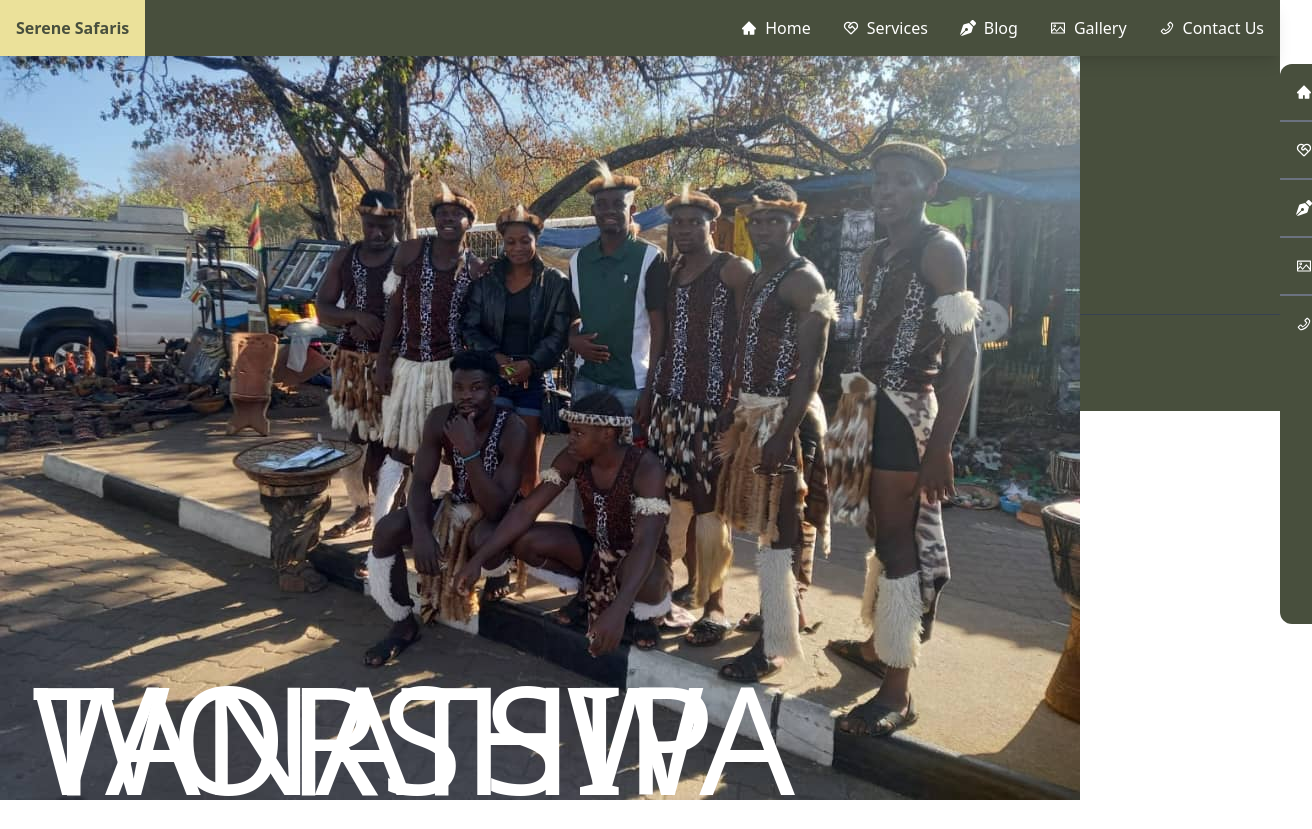
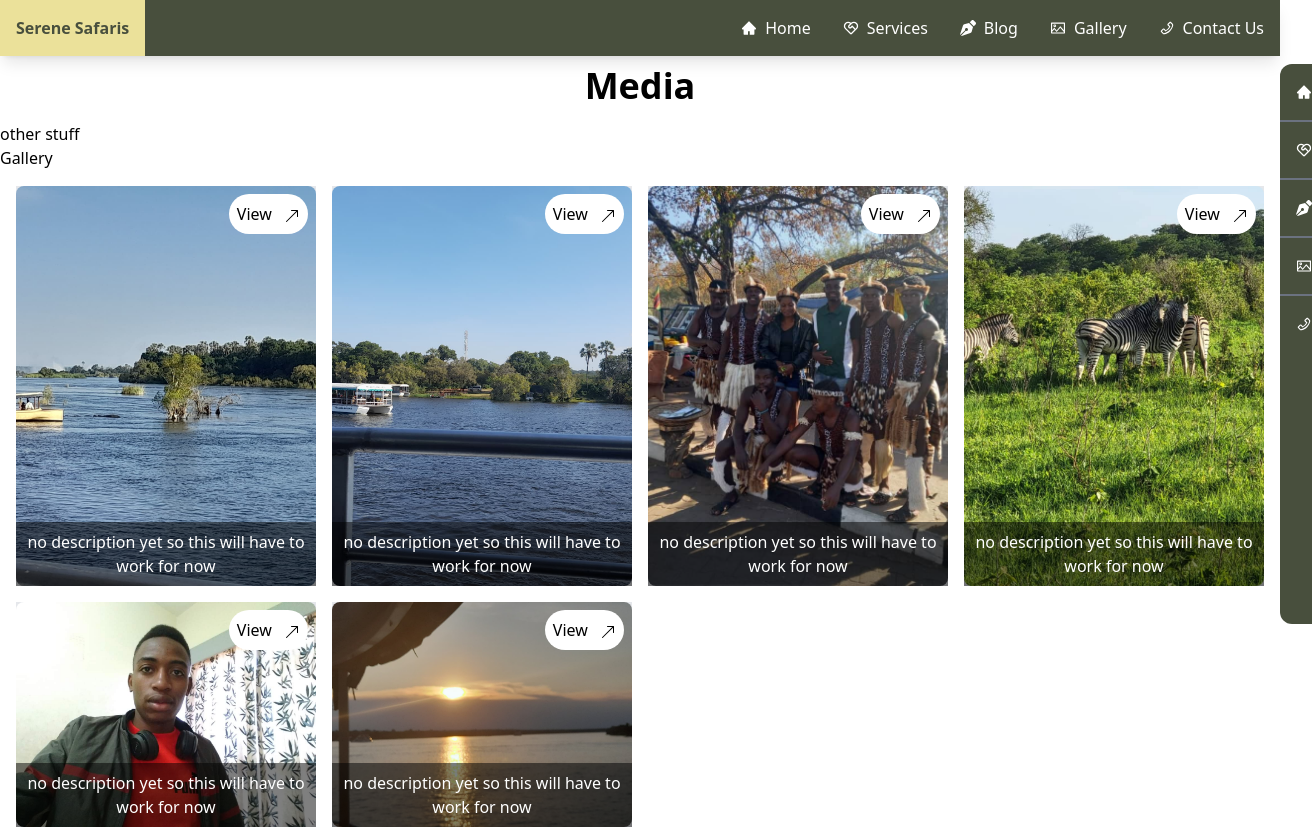
Before and after one commit to PixelCrafte/serene, a Next.js app: page /gallery in a window 1280 px wide. Shown: the top 829 px of the page, 1312 px wide, since content can reach past the window. Before the commit the page ends 800 px from the top, so only its background shows below. Built offline with nearby package versions, Linux system fonts and the light colour scheme.

Commit message:
gallery section added

```diff
--- /dev/null
+++ b/src/app/gallery/Gallery.jsx
@@ -0,0 +1,53 @@
+import dynamic from 'next/dynamic';
+
+const ImageFull = dynamic(() => import('./imageFull'), { ssr: false });
+
+const Gallery = () => {
+  const images = [
+    {
+      src: 'bg-1.jpg',
+      description: 'no description yet so this will have to work for now',
+    },
+    {
+      src: 'boat.jpg',
+      description: 'no description yet so this will have to work for now',
+    },
+    {
+      src: 'culture.jpg',
+      description: 'no description yet so this will have to work for now',
+    },
+    {
+      src: 'zebras.jpg',
+      description: 'no description yet so this will have to work for now',
+    },
+    {
+      src: 'worship.jpg',
+      description: 'no description yet so this will have to work for now',
+    },
+    {
+      src: 'sunset.jpg',
+      description: 'no description yet so this will have to work for now',
+    },
+  ];
+
+  return (
+    <section>
+      <div className="grid grid-cols-1 sm:grid-cols-2 md:grid-cols-3 lg:grid-cols-4 gap-4 p-4">
+        {images.map((image, index) => (
+          <div key={index} className="relative overflow-hidden bg-gray-200">
+            <img
+              src={'/images/' + image.src}
+              className="w-full h-full object-cover transform transition-transform duration-300 hover:scale-110 rounded-lg"
+            />
+            <div className="absolute bottom-0 left-0 w-full bg-black bg-opacity-50 text-white p-2 text-center">
+              {image.description}
+            </div>
+            <ImageFull {...image} />
+          </div>
+        ))}
+      </div>
+    </section>
+  );
+};
+
+export default Gallery;
--- /dev/null
+++ b/src/app/gallery/ImageFull.jsx
@@ -0,0 +1,42 @@
+'use client';
+import { useState } from 'react';
+import { BsArrowUpRight } from 'react-icons/bs';
+
+const ImageFull = ({ src, description }) => {
+  const [isFullScreen, setIsFullScreen] = useState(false);
+
+  const openFullScreen = () => {
+    setIsFullScreen(true);
+  };
+
+  const closeFullScreen = () => {
+    setIsFullScreen(false);
+  };
+
+  return (
+    <>
+      <button
+        onClick={openFullScreen}
+        className="absolute top-2 right-2 text-black bg-white p-2 rounded-full space-x-2"
+      >
+        <span className='inline-block'>View</span> <BsArrowUpRight className='inline-block' />
+      </button>
+      {isFullScreen && (
+        <div className="fixed inset-0 flex items-center justify-center bg-black bg-opacity-75 z-50">
+          <button
+            onClick={closeFullScreen}
+            className="absolute top-4 right-4 text-white text-2xl"
+          >
+            &times;
+          </button>
+          <img
+            src={'/images/' + src}
+            className="w-full h-full max-w-4xl max-h-full object-contain"
+          />
+        </div>
+      )}
+    </>
+  );
+};
+
+export default ImageFull;
--- a/src/app/gallery/page.jsx
+++ b/src/app/gallery/page.jsx
@@ -1,27 +1,25 @@
-const page = () => {
-  return (
-    <main className='m-0 p-0 box-border'>
-      <div className='slider'>
-        <div className="slide-acive">
-          <img src="/images/culture.jpg" alt="something" className='object-cover'/>
-        </div>
-        <div className="slide-next">
-          <div className="slide-next-img">
-            <img src="/images/boat.jpg" alt="" className='object-cover'/>
-          </div>
-        </div>
-      </div>
+//import Gallery from "./Gallery";
+// import { createClient } from '@/prismicio';
+import Link from 'next/link';
+// import { PrismicNextImage } from '@prismicio/next';
+import Gallery from './Gallery';
+import { GiMachineGunMagazine } from 'react-icons/gi';
 
-      <div className="slider-content">
-        <div className="slider-content-active">
-          <h1 className='slider-text'>Tanatswa</h1>
-        </div>
-        <div className="sider-content-next">
-          <h1 className='slider-text'>Worship</h1>
-        </div>
-      </div>
-    </main>
-  )
+
+async function Media () {
+	// const client = createClient();
+	// const images = await client.getAllByType('image_gallery');
+return (
+  <main>
+  	<h1 className="text-4xl font-bold my-4 text-center text-main-400 w-full flex-shrink-0">Media</h1>
+      {/* hero section for gallery */}
+      <section className=''>
+        other stuff
+      </section>
+      <h1 className='section-heading slide-in-top'>Gallery</h1>
+      {/* the gallery Slide here down here */}
+      <Gallery />
+  </main>
+ )
 }
-
-export default page
+export default Media
```
Also changed, not shown: src/app/gallery/GalleryAnimation.js (added, +9 -0 lines).
